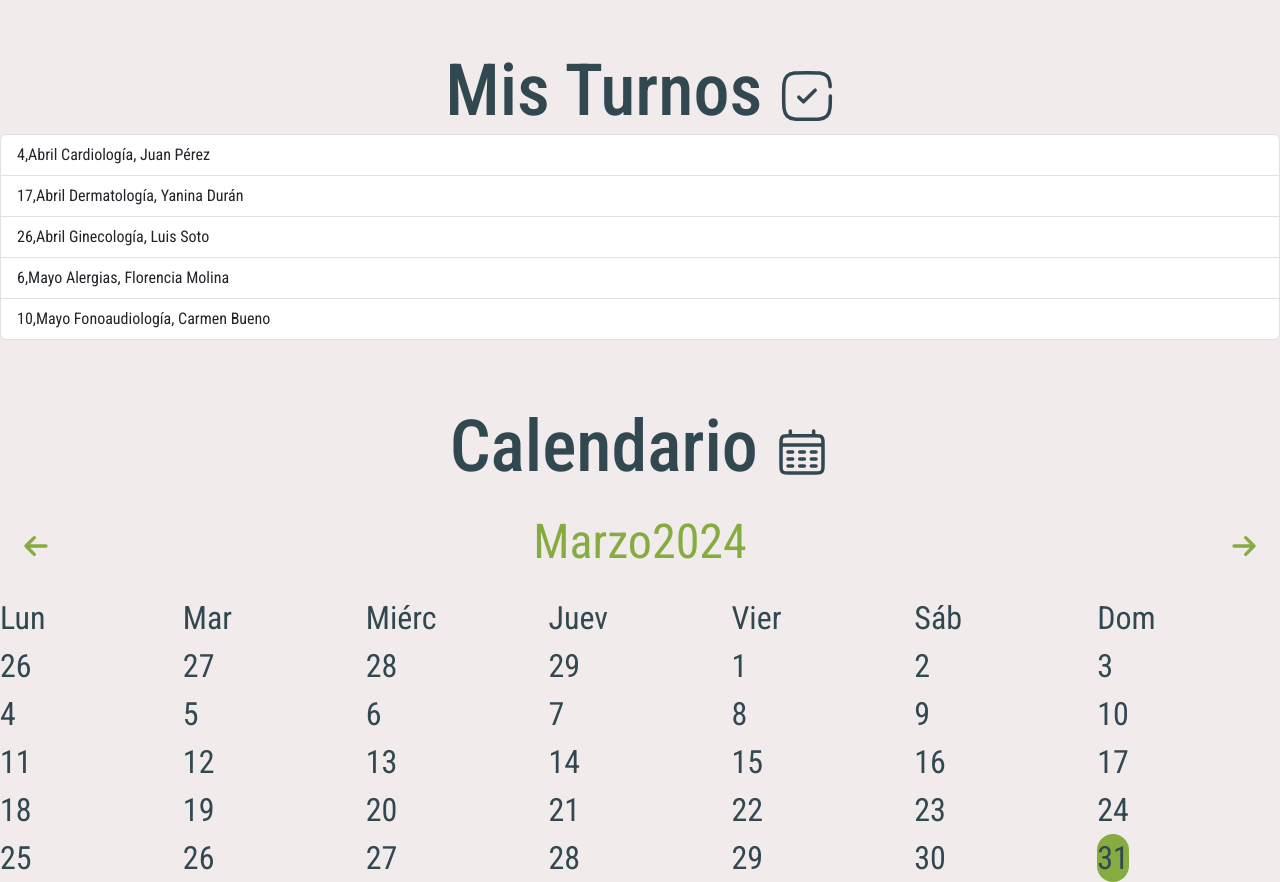
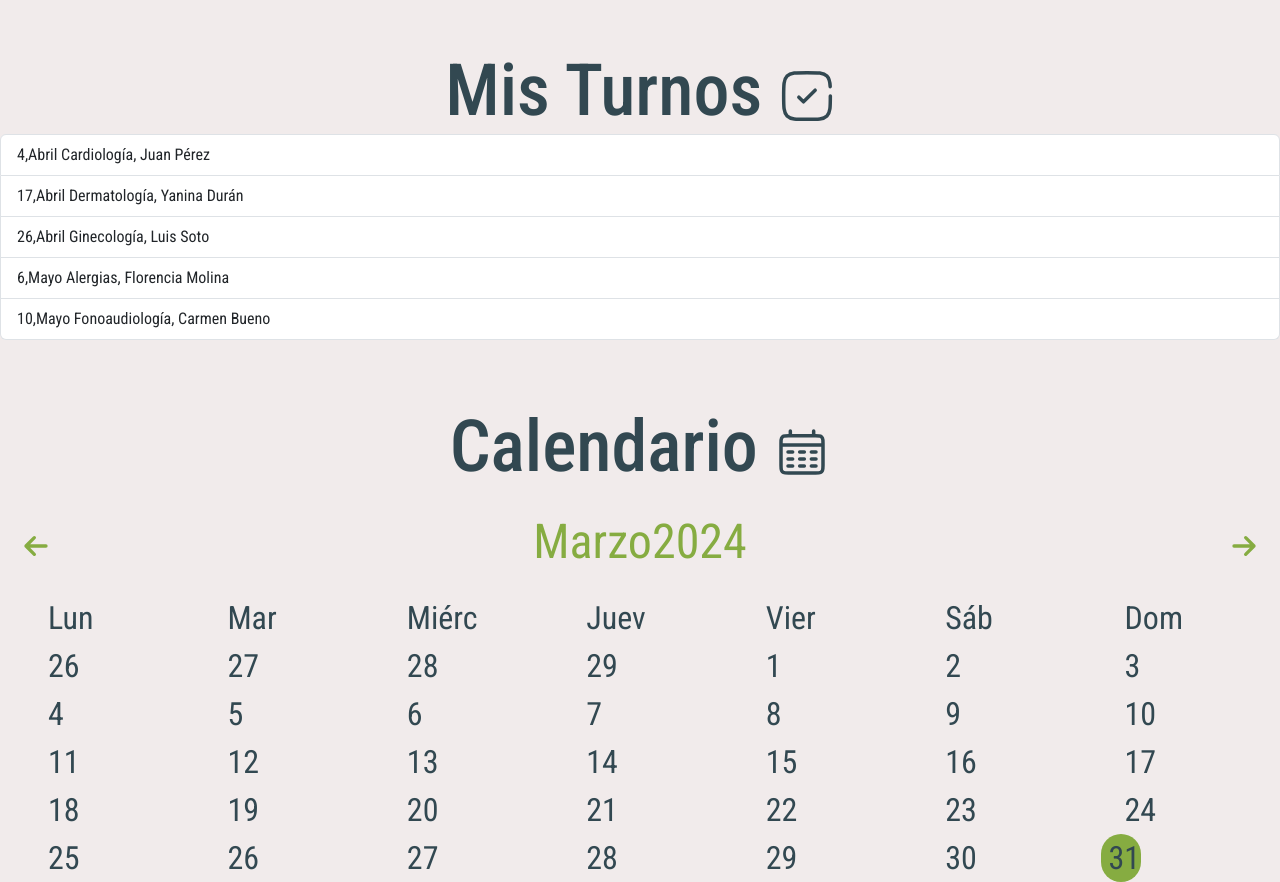
Before and after one commit to HeymeCoraspe/Proyecto-turnero-clinica, a plain HTML site: page pagina-paciente.html in a window 1280 px wide. Shown: the part 97-979 px from the top of the page. Drawn offline with nearby package versions, Linux system fonts and the light colour scheme.

Commit message:
probando

```diff
--- a/css/pagina-paciente.css
+++ b/css/pagina-paciente.css
@@ -67,14 +67,18 @@ h2{
 }
 
 .semana-calendario{
-    padding-left: 0;
+    padding-left: 3vh;
 }
 
+.calendar__item{
+    padding-left: 3vh;
+}
 
 .calendar__today{
     background-color: #86ac41;
-    width: 4vh;
+    width: 5vh;
     border-radius: 40vh;
+    padding-left: 1vh;
 }
 
 
```
